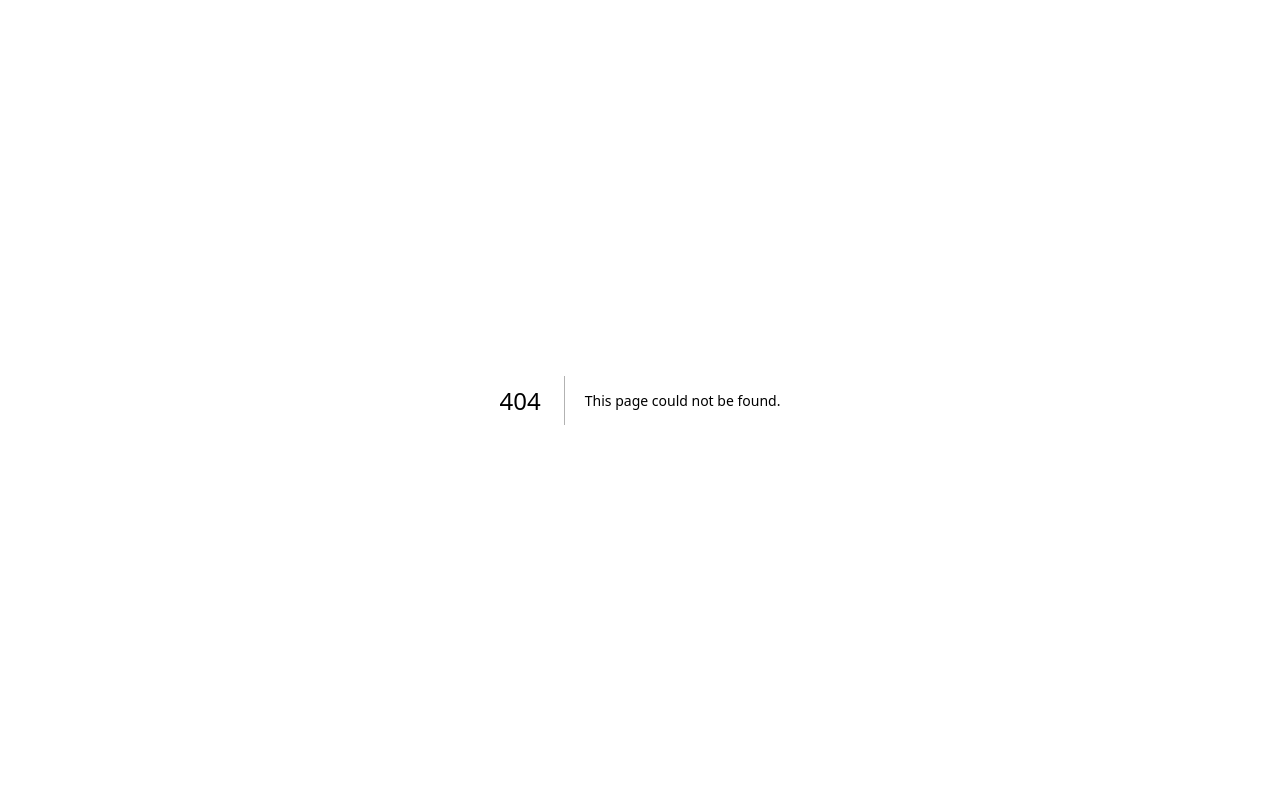
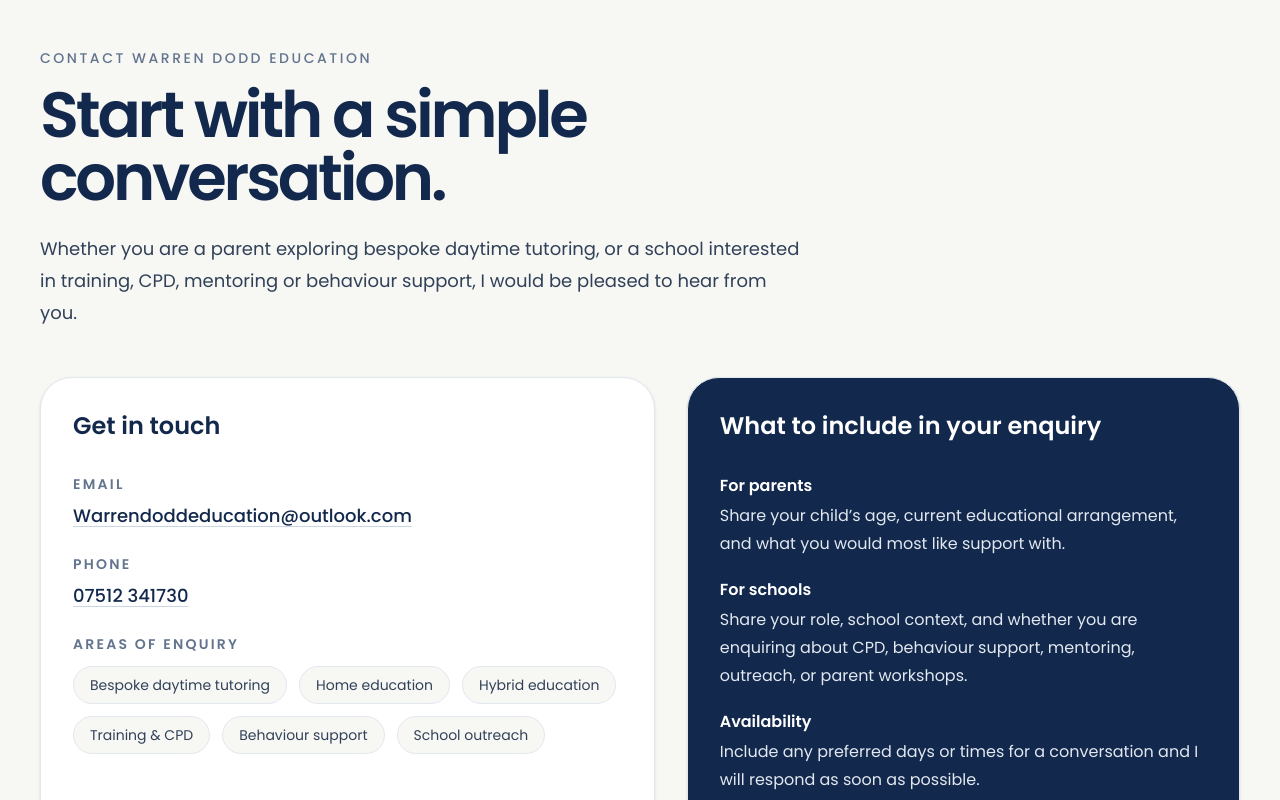
Before and after one commit to davedodd89-ai/warren-dodd-education, a Next.js app: page /contact in a window 1280 px wide. Before the commit this address had no page. Shown: the top 800 px of the page. Built offline with nearby package versions, Linux system fonts and the light colour scheme.

Commit message:
update site

```diff
--- /dev/null
+++ b/app/contact/page.tsx
@@ -0,0 +1,132 @@
+import Image from "next/image";
+
+export default function ContactPage() {
+  return (
+    <main className="min-h-screen bg-[#F7F7F4] text-slate-900">
+      <section className="relative mx-auto max-w-7xl overflow-hidden px-6 pb-16 pt-10 md:px-10 lg:pb-20 lg:pt-12">
+        <div className="pointer-events-none absolute inset-0 -z-10 flex items-start justify-end">
+          <Image
+            src="/logo.png"
+            alt=""
+            width={1400}
+            height={1400}
+            className="mt-[-140px] mr-[-100px] h-auto w-[700px] object-contain opacity-[0.045] md:w-[860px] xl:w-[1040px]"
+            priority
+          />
+        </div>
+
+        <div className="max-w-4xl">
+          <p className="text-sm font-medium uppercase tracking-[0.18em] text-slate-500">
+            Contact Warren Dodd Education
+          </p>
+
+          <h1 className="mt-4 text-[2.4rem] font-semibold leading-[0.98] tracking-[-0.05em] text-[#12284C] md:text-[3.5rem] xl:text-[4rem]">
+            Start with a simple conversation.
+          </h1>
+
+          <p className="mt-6 max-w-3xl text-lg leading-8 text-slate-700">
+            Whether you are a parent exploring bespoke daytime tutoring, or a school interested in training, CPD, mentoring or behaviour support, I would be pleased to hear from you.
+          </p>
+        </div>
+
+        <div className="mt-12 grid gap-8 lg:grid-cols-[1fr_0.9fr]">
+          <div className="rounded-[2rem] border border-slate-200 bg-white p-8 shadow-sm">
+            <h2 className="text-2xl font-semibold text-[#12284C]">
+              Get in touch
+            </h2>
+
+            <div className="mt-8 space-y-6">
+              <div>
+                <p className="text-sm font-semibold uppercase tracking-[0.16em] text-slate-500">
+                  Email
+                </p>
+                <a
+                  href="mailto:Warrendoddeducation@outlook.com"
+                  className="mt-2 inline-block text-lg font-medium text-[#12284C] underline decoration-slate-300 underline-offset-4"
+                >
+                  Warrendoddeducation@outlook.com
+                </a>
+              </div>
+
+              <div>
+                <p className="text-sm font-semibold uppercase tracking-[0.16em] text-slate-500">
+                  Phone
+                </p>
+                <a
+                  href="tel:07512341730"
+                  className="mt-2 inline-block text-lg font-medium text-[#12284C] underline decoration-slate-300 underline-offset-4"
+                >
+                  07512 341730
+                </a>
+              </div>
+
+              <div>
+                <p className="text-sm font-semibold uppercase tracking-[0.16em] text-slate-500">
+                  Areas of enquiry
+                </p>
+                <div className="mt-3 flex flex-wrap gap-3 text-sm">
+                  <span className="rounded-full border border-slate-200 bg-[#F7F7F4] px-4 py-2 text-slate-700">
+                    Bespoke daytime tutoring
+                  </span>
+                  <span className="rounded-full border border-slate-200 bg-[#F7F7F4] px-4 py-2 text-slate-700">
+                    Home education
+                  </span>
+                  <span className="rounded-full border border-slate-200 bg-[#F7F7F4] px-4 py-2 text-slate-700">
+                    Hybrid education
+                  </span>
+                  <span className="rounded-full border border-slate-200 bg-[#F7F7F4] px-4 py-2 text-slate-700">
+                    Training & CPD
+                  </span>
+                  <span className="rounded-full border border-slate-200 bg-[#F7F7F4] px-4 py-2 text-slate-700">
+                    Behaviour support
+                  </span>
+                  <span className="rounded-full border border-slate-200 bg-[#F7F7F4] px-4 py-2 text-slate-700">
+                    School outreach
+                  </span>
+                </div>
+              </div>
+            </div>
+          </div>
+
+          <div className="rounded-[2rem] border border-slate-200 bg-[#12284C] p-8 text-white shadow-sm">
+            <h2 className="text-2xl font-semibold">
+              What to include in your enquiry
+            </h2>
+
+            <div className="mt-8 space-y-5 text-slate-200">
+              <div>
+                <p className="font-semibold text-white">For parents</p>
+                <p className="mt-1 leading-7">
+                  Share your child’s age, current educational arrangement, and what you would most like support with.
+                </p>
+              </div>
+
+              <div>
+                <p className="font-semibold text-white">For schools</p>
+                <p className="mt-1 leading-7">
+                  Share your role, school context, and whether you are enquiring about CPD, behaviour support, mentoring, outreach, or parent workshops.
+                </p>
+              </div>
+
+              <div>
+                <p className="font-semibold text-white">Availability</p>
+                <p className="mt-1 leading-7">
+                  Include any preferred days or times for a conversation and I will respond as soon as possible.
+                </p>
+              </div>
+            </div>
+
+            <div className="mt-10 rounded-[1.5rem] bg-white/10 p-6">
+              <p className="text-sm uppercase tracking-[0.16em] text-slate-300">
+                Location
+              </p>
+              <p className="mt-2 text-lg leading-8 text-white">
+                Cheshire • In person • Home education and hybrid education • Training & CPD
+              </p>
+            </div>
+          </div>
+        </div>
+      </section>
+    </main>
+  );
+}
--- a/app/page.tsx
+++ b/app/page.tsx
@@ -154,7 +154,7 @@ export default function Page() {
 
   return (
     <div className="relative min-h-screen overflow-x-hidden bg-[#F7F7F4] text-slate-900">
-      <div className="pointer-events-none absolute inset-x-0 top-0 -z-10 h-[720px] bg-[radial-gradient(circle_at_top,rgba(18,40,76,0.06),transparent_42%),radial-gradient(circle_at_right,rgba(18,40,76,0.04),transparent_34%)]" />
+      <div className="pointer-events-none absolute inset-x-0 top-0 -z-10 h-[680px] bg-[radial-gradient(circle_at_top,rgba(18,40,76,0.06),transparent_42%),radial-gradient(circle_at_right,rgba(18,40,76,0.04),transparent_34%)]" />
 
       {/* Header */}
       <header className="sticky top-0 z-50 border-b border-slate-200/70 bg-[#F7F7F4]/95 backdrop-blur">
@@ -166,11 +166,11 @@ export default function Page() {
                 alt="Warren Dodd Education"
                 width={260}
                 height={260}
-                className="h-[108px] w-[108px] flex-none object-contain md:h-[128px] md:w-[128px]"
+                className="h-[118px] w-[118px] flex-none object-contain md:h-[138px] md:w-[138px]"
                 priority
               />
               <div className="min-w-0">
-                <p className="truncate text-[1.8rem] font-semibold tracking-[-0.03em] text-[#12284C] md:text-[2.2rem]">
+                <p className="truncate text-[1.7rem] font-semibold tracking-[-0.03em] text-[#12284C] md:text-[2rem]">
                   Warren Dodd Education
                 </p>
                 <p className="mt-1 text-[11px] uppercase tracking-[0.18em] text-slate-500 md:text-[12px]">
@@ -199,13 +199,13 @@ export default function Page() {
                 <a href="#testimonials" className="transition hover:text-[#12284C]">
                   Testimonials
                 </a>
-                <a href="#contact" className="transition hover:text-[#12284C]">
+                <a href="/contact" className="transition hover:text-[#12284C]">
                   Contact
                 </a>
               </nav>
 
               <a
-                href="#contact"
+                href="/contact"
                 className="inline-flex items-center justify-center rounded-full bg-[#12284C] px-6 py-3 text-sm font-semibold text-white shadow-lg shadow-slate-300/40 transition hover:-translate-y-0.5"
               >
                 Make an Enquiry
@@ -237,7 +237,7 @@ export default function Page() {
             </div>
 
             <h1 className="mt-5 max-w-5xl text-[2.3rem] font-semibold leading-[0.98] tracking-[-0.05em] text-[#12284C] md:text-[3.3rem] lg:text-[4rem] xl:text-[4.35rem]">
-              Confidence, self-esteem and resilience woven into how children learn.
+              Bespoke daytime tutoring that builds confidence, self-belief and resilience.
             </h1>
 
             <p className="mt-4 max-w-3xl text-[1.15rem] font-medium leading-8 text-slate-700 md:text-[1.35rem]">
@@ -260,37 +260,18 @@ export default function Page() {
               </span>
             </div>
 
-            <div className="mt-6 grid gap-4 md:grid-cols-2">
-              <div className="rounded-[1.4rem] border border-slate-200 bg-white/95 p-5 shadow-sm">
-                <p className="text-base leading-7 text-slate-800">
-                  “David has built our son’s confidence enormously. It has been a joy to watch him approach learning with such positivity and belief in himself.”
-                </p>
-                <p className="mt-3 text-xs uppercase tracking-[0.18em] text-slate-500">
-                  Parent testimonial
-                </p>
-              </div>
-              <div className="rounded-[1.4rem] border border-slate-200 bg-white/95 p-5 shadow-sm">
-                <p className="text-base leading-7 text-slate-800">
-                  “From day one, our son felt that David was on his side, that they were a team, and this created a strong sense of mutual respect that has been invaluable.”
-                </p>
-                <p className="mt-3 text-xs uppercase tracking-[0.18em] text-slate-500">
-                  Parent testimonial
-                </p>
-              </div>
-            </div>
-
             <div className="mt-6 flex flex-col gap-4 sm:flex-row">
               <a
-                href="#contact"
+                href="/contact"
                 className="rounded-full bg-[#12284C] px-7 py-4 text-center font-semibold text-white shadow-xl transition hover:-translate-y-0.5"
               >
                 Book a Consultation
               </a>
               <a
-                href="#programme"
+                href="#training-cpd"
                 className="rounded-full border border-slate-300 bg-white px-7 py-4 text-center font-medium text-slate-900 transition hover:bg-slate-100"
               >
-                Explore the Programme
+                Explore Training & CPD
               </a>
             </div>
           </div>
@@ -317,7 +298,7 @@ export default function Page() {
                     Calm, personal, premium support for children aged 8–11.
                   </p>
                   <p className="mt-2 text-sm leading-6 text-slate-600">
-                    Designed for families seeking depth, care and real progress in confidence, self-belief and learning.
+                    Designed for families seeking depth, care and real progress.
                   </p>
                 </div>
               </div>
@@ -636,7 +617,7 @@ export default function Page() {
               </div>
               <div className="px-8 pb-8">
                 <a
-                  href="#contact"
+                  href="/contact"
                   className="inline-flex w-full items-center justify-center rounded-full bg-[#12284C] px-6 py-4 text-center font-semibold text-white transition hover:-translate-y-0.5"
                 >
                   Enquire About a Place
@@ -857,8 +838,8 @@ export default function Page() {
         </div>
       </section>
 
-      {/* Contact */}
-      <section id="contact" className="bg-white">
+      {/* CTA */}
+      <section className="bg-white">
         <div className="mx-auto max-w-5xl px-6 py-18 text-center md:px-10 lg:py-24">
           <p className="text-sm uppercase tracking-[0.2em] text-slate-500">
             Next step
@@ -869,23 +850,14 @@ export default function Page() {
           <p className="mx-auto mt-6 max-w-3xl text-lg leading-8 text-slate-700">
             Whether you are a parent exploring bespoke daytime tutoring, or a school interested in CPD, behaviour support, mentoring or outreach, I would be pleased to discuss what Warren Dodd Education could offer.
           </p>
-          <div className="mt-10 flex flex-col items-center gap-4 sm:flex-row sm:justify-center">
+          <div className="mt-10">
             <a
-              href="mailto:Warrendoddeducation@outlook.com"
-              className="rounded-full bg-[#12284C] px-8 py-4 font-semibold text-white shadow-xl transition hover:-translate-y-0.5"
+              href="/contact"
+              className="inline-flex rounded-full bg-[#12284C] px-8 py-4 font-semibold text-white shadow-xl transition hover:-translate-y-0.5"
             >
-              Email Now
-            </a>
-            <a
-              href="tel:07512341730"
-              className="rounded-full border border-slate-300 px-8 py-4 font-semibold text-slate-900 transition hover:bg-slate-50"
-            >
-              Call 07512 341730
+              Go to Contact Page
             </a>
           </div>
-          <p className="mt-6 text-sm text-slate-500">
-            Cheshire • In person • Home education and hybrid education • Training & CPD • Limited places available
-          </p>
         </div>
       </section>
 
```
